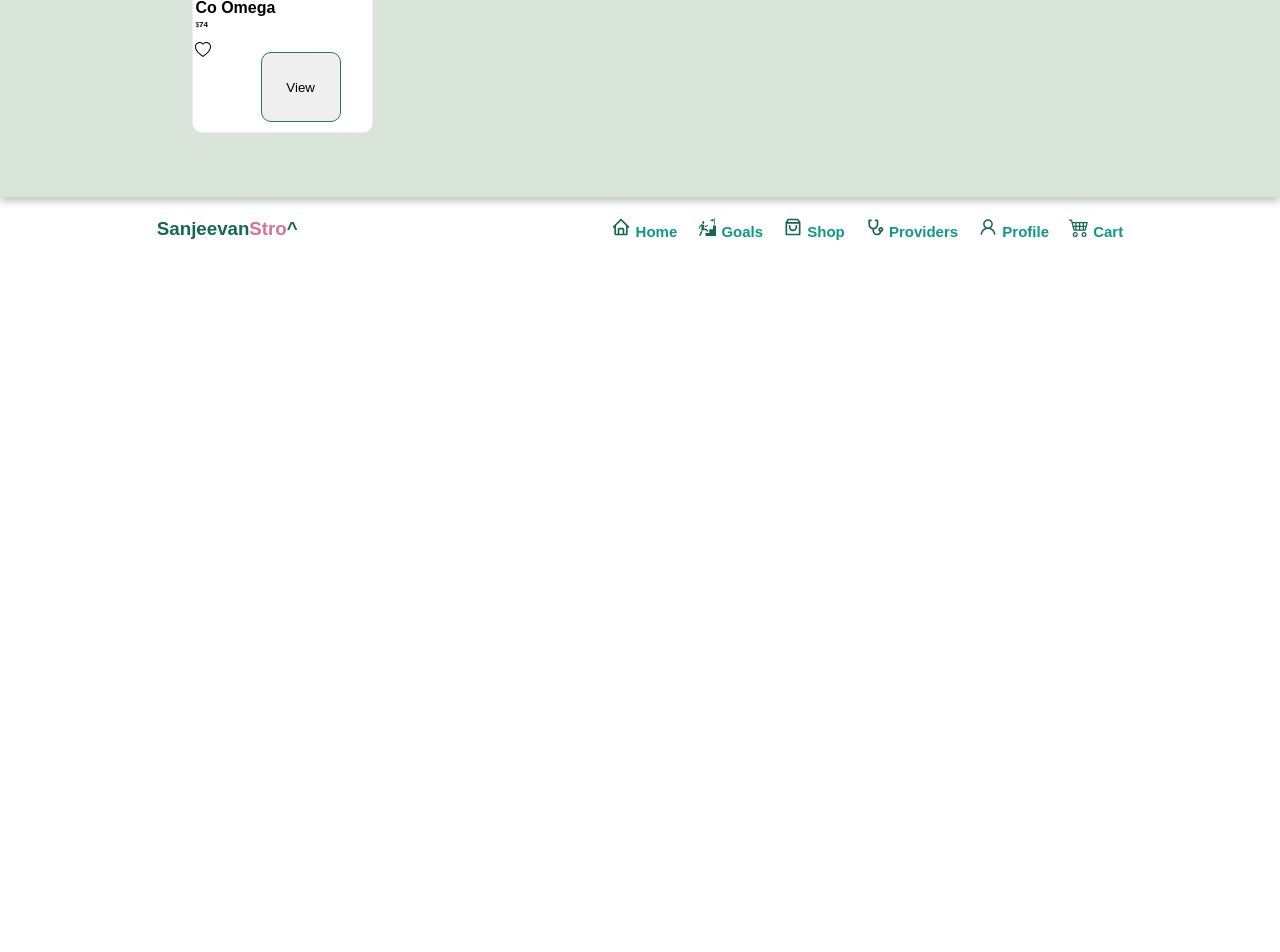
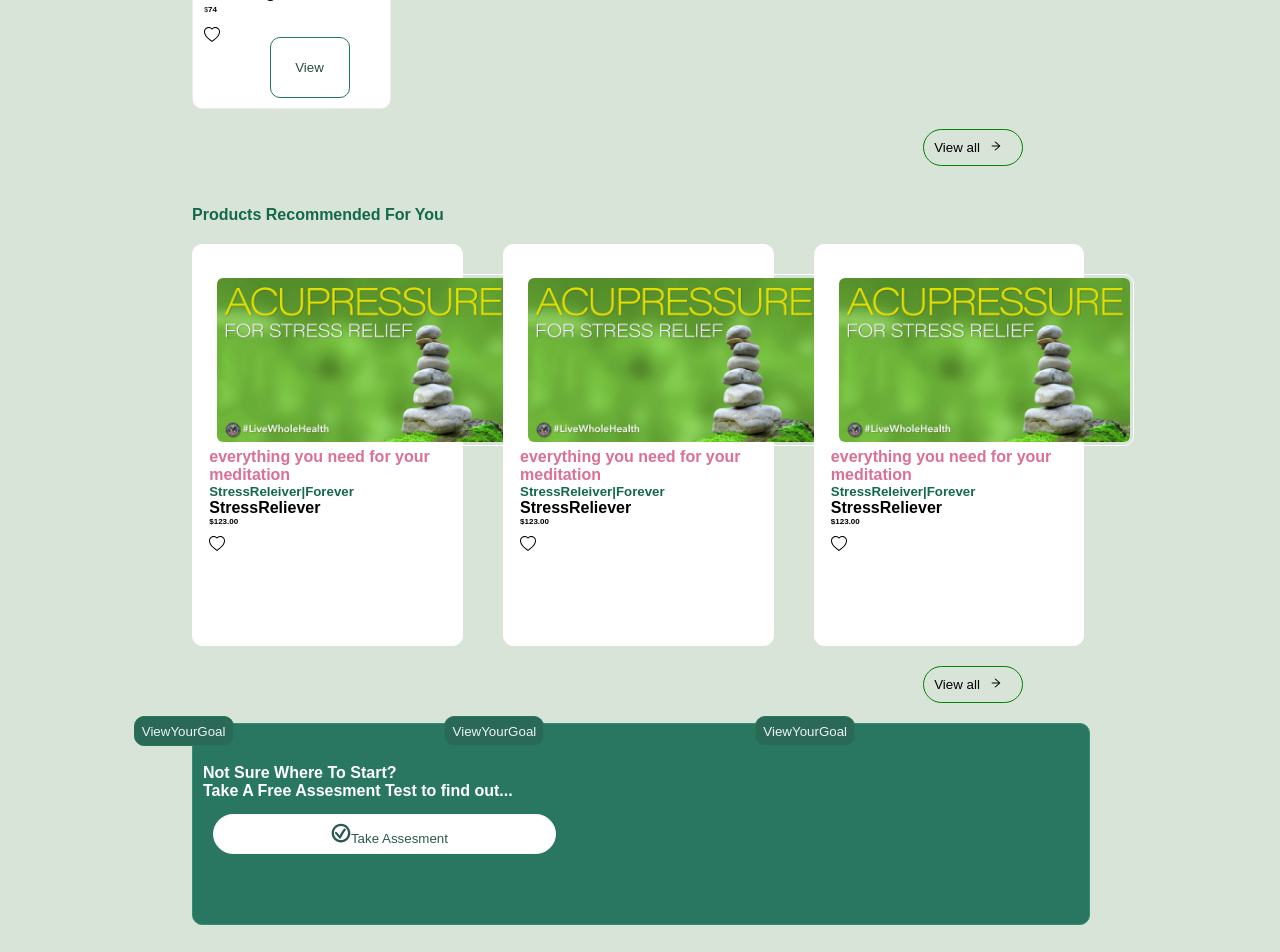
Before and after one commit to Tejas8249/Health_Products, a React (Create React App) app: page /sign-up/email in a window 1280 px wide. Shown: the part 2040-2992 px from the top of the page. Before the commit the page ends 2301 px from the top, so only its background shows below. Built offline with nearby package versions, Linux system fonts and the light colour scheme.

Commit message:
completed home page

```diff
--- a/src/pages/home/Style.css
+++ b/src/pages/home/Style.css
@@ -86,7 +86,7 @@
   display: flex;
   flex-direction: row;
   flex-wrap: wrap;
-  gap: 58px;
+  gap: 34px;
 }
 .product-title {
   padding-top: 20px;
@@ -96,3 +96,9 @@
   padding-top: 20px;
   padding-bottom: 20px;
 }
+.home-row2{
+  display: flex;
+  flex-direction: row;
+  flex-wrap: wrap;
+  gap: 40px;
+}
--- a/src/pages/home/components/HomeFooter/HomeFooter.css
+++ b/src/pages/home/components/HomeFooter/HomeFooter.css
@@ -0,0 +1,34 @@
+.home-footer {
+  display: flex;
+  height: 25vh;
+  width: 100%;
+  border: 1px solid rgb(50, 143, 115);
+  background-color: rgb(41, 119, 96);
+  border-radius: 10px;
+}
+.footer-para{
+  font-family: sans-serif;
+  color: white;
+  display: flex;
+  flex-direction: column;
+  margin-top: 40px;
+  margin-left: 10px;
+}
+
+.btn-assesment{
+  background-color: white;
+  height: 20%;
+  width: 150%;
+  border: 1px solid rgb(250, 245, 245);
+  border-radius: 30px;
+  color: rgb(44, 88, 79);
+  margin-right: 100px;
+  padding-left: 10px;
+}
+.footer-btn {
+ position: relative;
+ top: 90px;
+ right: 300px;
+
+
+}
--- a/src/pages/home/components/HomeFooter/Homefooter.jsx
+++ b/src/pages/home/components/HomeFooter/Homefooter.jsx
@@ -1,8 +1,19 @@
 import React from "react";
-import './Homefooter.css'
+import './HomeFooter.css';
+import { GiConfirmed } from "react-icons/gi";
 function Homefooter() {
   return(
-    <div>Homefooter</div>
+    <div className="home-footer">
+      <div className="footer-para">
+        <h4>Not Sure Where To Start?<br />
+          Take A Free Assesment Test to find out...
+        </h4>
+      </div>
+      <div className="footer-btn">
+
+        <button className="btn-assesment"> <GiConfirmed size={20}/>Take Assesment</button>
+      </div>
+    </div>
   )
 }
 export default Homefooter;
--- a/src/pages/home/components/ProductRecomend/Productrecomend.css
+++ b/src/pages/home/components/ProductRecomend/Productrecomend.css
@@ -3,7 +3,7 @@
   height: 40vh;
   border: 1px solid rgb(240, 234, 234);
   border-radius: 10px;
-  width: 20%;
+  width: 22%;
   flex-direction: column;
   align-items: center;
   background-color: white;
@@ -14,12 +14,15 @@
   height: 45%;
   width: 95%;
   display: flex;
+  flex-wrap: wrap;
   /* border: 1px solid rgb(41, 33, 33); */
   border-radius: 20px;
   /* justify-content: space-around; */
  border-radius: 12px;
- margin-left: 20px;
+ margin-left: 60px;
+ margin-right: 53px;
  padding-bottom: 25px;
+ margin-top: 9px;
 
 }
 img {
@@ -27,7 +30,7 @@
   border-radius: 10px;
   height: 100%;
   width: 505%;
-  margin-right: 30px;
+  margin-right: 10px;
   padding: 3px;
 }
 .product_info {
@@ -41,7 +44,7 @@
 .product_rating {
   padding-top: 10px;
 }
-.view-btn {
+.view-btn{
   position: relative;
   left: 18px;
   bottom: 10px;
@@ -49,4 +52,7 @@
   width: 80px;
   border: 1px solid rgb(35, 121, 88);
   border-radius: 10px;
+  color: rgb(41, 77, 63);
+  background-color: white;
+  box-shadow: inset;
 }
--- a/src/pages/home/components/Productrecomend2/Productrecomend2.css
+++ b/src/pages/home/components/Productrecomend2/Productrecomend2.css
@@ -0,0 +1,43 @@
+.product-2 {
+  display: flex;
+  flex-wrap: wrap;
+  height: 50vh;
+  border: 1px solid rgb(255, 254, 254);
+  border-radius: 10px;
+  width: 30%;
+  flex-direction: column;
+  align-items: center;
+  background-color: white;
+  justify-content: center;
+}
+.product_image2{
+  height: 41%;
+  width: 60%;
+  display: flex;
+  flex-wrap: wrap;
+  margin-left: 20px;
+  margin-right: 100px;
+  margin-top: 10px;
+  margin-bottom: 50px;
+  justify-content: start;
+}
+.product_info2 {
+  position: relative;
+  bottom: 10%;
+  left: 10px;
+  gap: 10
+}
+.product_rating2{
+  padding-top: 10px
+}
+.view-btn2 {
+  position: relative;
+  color: rgb(237, 243, 242);
+  background-color: rgb(42, 104, 88);
+  right: 150px;
+  top: 120px;
+  height: 30px;
+  width: 100px;
+  border: 1px solid rgb(35, 121, 88);
+  border-radius: 10px;
+}
--- a/src/pages/home/components/Productrecomend2/Productrecomend2.jsx
+++ b/src/pages/home/components/Productrecomend2/Productrecomend2.jsx
@@ -1,10 +1,29 @@
-import React from 'react';
-import './Productrecomend2.css'
+import React from "react";
+import "./Productrecomend2.css";
+import { BsHeart } from "react-icons/bs";
+import StressReleiver from "../../../../Assets/Images/stressreliever.jpg";
 
 function Productrecomend2() {
   return (
-    <div>Productrecomend2</div>
-  )
+    <div className="product-2">
+      <div className="product_image2">
+        <img src={StressReleiver} alt="" />
+      </div>
+      <div className="product_info2">
+        <h4 className="pink">everything you need for your meditation</h4>
+        <h5 className="green">StressReleiver|Forever</h5>
+        <h4>StressReliever</h4>
+        <p className="product_price2">
+          <strong>$</strong>
+          <strong>123.00</strong>
+        </p>
+        <div className="product_rating2">
+          <BsHeart />
+        </div>
+      </div>
+      <button className="view-btn2">ViewYourGoal</button>
+    </div>
+  );
 }
 
-export default Productrecomend2
+export default Productrecomend2;
--- a/src/pages/home/index.jsx
+++ b/src/pages/home/index.jsx
@@ -4,8 +4,10 @@
 import { BsBell } from "react-icons/bs";
 import { AiOutlineArrowRight } from "react-icons/ai";
 import Upcomingorders from "./components/Upcomingorders/Upcomingorders";
-import medicine from '../../Assets/Images/capsule.png'
+import medicine from "../../Assets/Images/capsule.png";
 import Productrecomend from "./components/ProductRecomend/Productrecomend";
+import Productrecomend2 from "./components/Productrecomend2/Productrecomend2";
+import Homefooter from "./components/HomeFooter/Homefooter";
 
 const index = () => {
   return (
@@ -52,32 +54,57 @@
             <Productrecomend
               id="1234"
               title="Co Omega"
-               price={74}
+              price={74.00}
               rating={2}
               image={medicine}
             />
             <Productrecomend
               id="1235"
               title="Co Omega"
-               price={74}
+              price={74.00}
               rating={2}
               image={medicine}
             />
             <Productrecomend
               id="1236"
               title="Co Omega"
-               price={74}
+              price={74.00}
               rating={2}
               image={medicine}
             />
             <Productrecomend
               id="1237"
               title="Co Omega"
-               price={74}
+              price={74.00}
               rating={2}
               image={medicine}
             />
           </div>
+        </div>
+        <div className="view-div">
+          <button className="viewDivBtn">
+            View all{" "}
+            <div>
+              <AiOutlineArrowRight size={12} />
+            </div>
+          </button>
+        </div>
+        <h4 className="green product-title">Products Recommended For You </h4>
+        <div className="home-row2">
+          <Productrecomend2/>
+          <Productrecomend2/>
+          <Productrecomend2/>
+        </div>
+        <div className="view-div">
+          <button className="viewDivBtn">
+            View all{" "}
+            <div>
+              <AiOutlineArrowRight size={12} />
+            </div>
+          </button>
+        </div>
+        <div>
+          <Homefooter/>
         </div>
       </div>
     </div>
```
Also changed, not shown: src/Assets/Images/stressreliever.jpg (added). Lines whose indentation alone changed are shown as unchanged.
